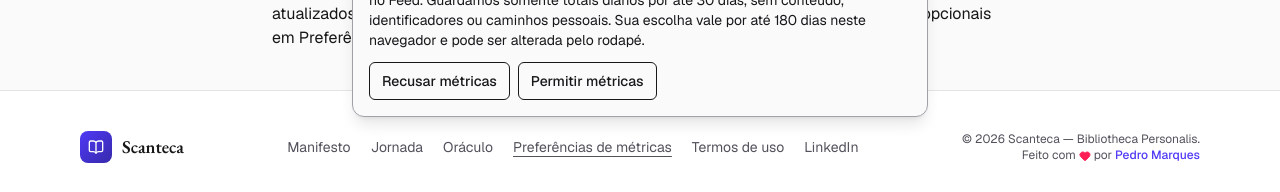
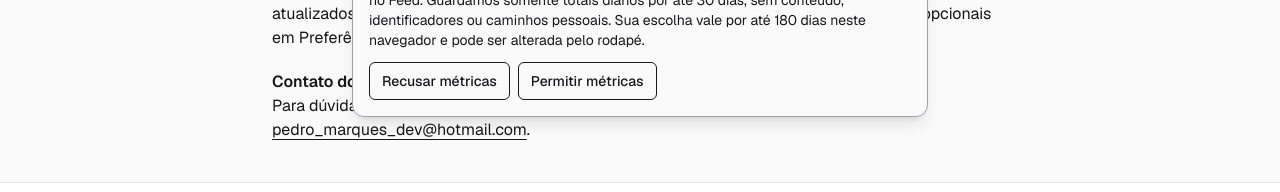
Before and after one commit to pedrolucas167/ScanTeca, a Next.js app: page /termos in a window 1280 px wide. Shown: the part 603-795 px from the top of the page. Built offline with nearby package versions, Linux system fonts and the light colour scheme; no server answers; a web font is replaced by a local one.

Commit message:
docs(terms): add responsible contact

```diff
--- a/app/termos/TermsDocument.tsx
+++ b/app/termos/TermsDocument.tsx
@@ -22,6 +22,15 @@ export default function TermsDocument() {
           <h2 className="font-semibold">Aceite e preferências</h2>
           <p>Ao aceitar, sua conta registra a versão deste texto e a data e hora do aceite. Se os termos forem atualizados, a ScanTeca poderá pedir um novo aceite. Você controla a coleta de métricas opcionais em Preferências de métricas, no rodapé.</p>
         </section>
+        <section>
+          <h2 className="font-semibold">Contato do responsável</h2>
+          <p>
+            Para dúvidas sobre estes termos ou solicitações de privacidade, escreva para{" "}
+            <a href="mailto:pedro_marques_dev@hotmail.com" className="underline underline-offset-4">
+              pedro_marques_dev@hotmail.com
+            </a>.
+          </p>
+        </section>
       </div>
     </>
   );
```
